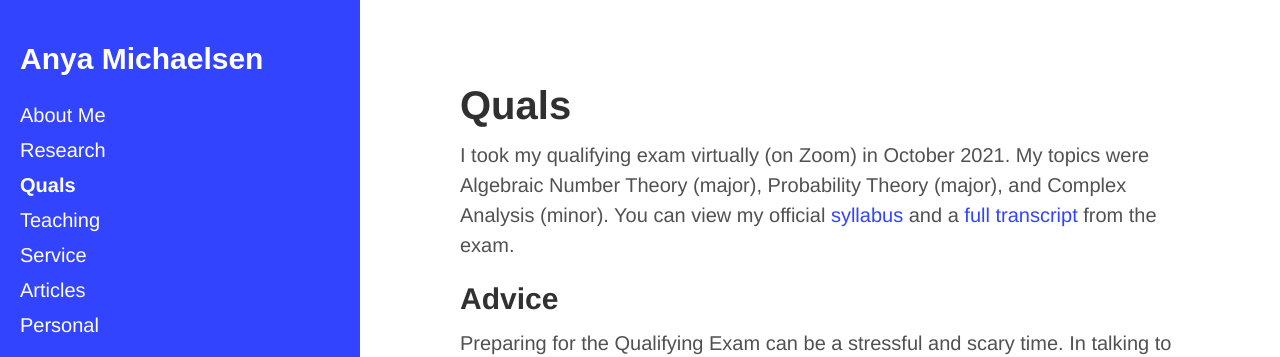
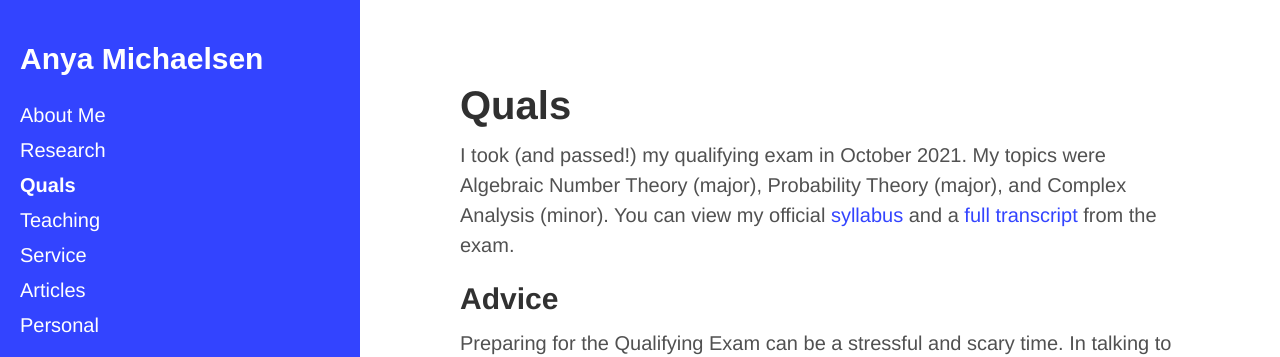
Before and after one commit to amichaelsen-math/amichaelsen-math.github.io, a Jekyll site: the page built from quals.md, in a window 1280 px wide and 900 px high. Shown: the top 357 px of the window. Built offline with Jekyll 4.4.1, drawn with Linux system fonts in a browser that asks for light colours.

Commit message:
added "passed", removed "virtually"

```diff
--- a/quals.md
+++ b/quals.md
@@ -3,7 +3,7 @@ layout: page
 title: Quals
 ---
 
-I took my qualifying exam virtually (on Zoom) in October 2021. My topics were Algebraic Number Theory (major), Probability Theory (major), and Complex Analysis (minor). You can view my official [syllabus](/assets/quals/quals syllabus.pdf) and a [full transcript](/assets/quals/quals transcript.pdf) from the exam.
+I took (and passed!) my qualifying exam in October 2021. My topics were Algebraic Number Theory (major), Probability Theory (major), and Complex Analysis (minor). You can view my official [syllabus](/assets/quals/quals syllabus.pdf) and a [full transcript](/assets/quals/quals transcript.pdf) from the exam.
 
 ## Advice
 
```
